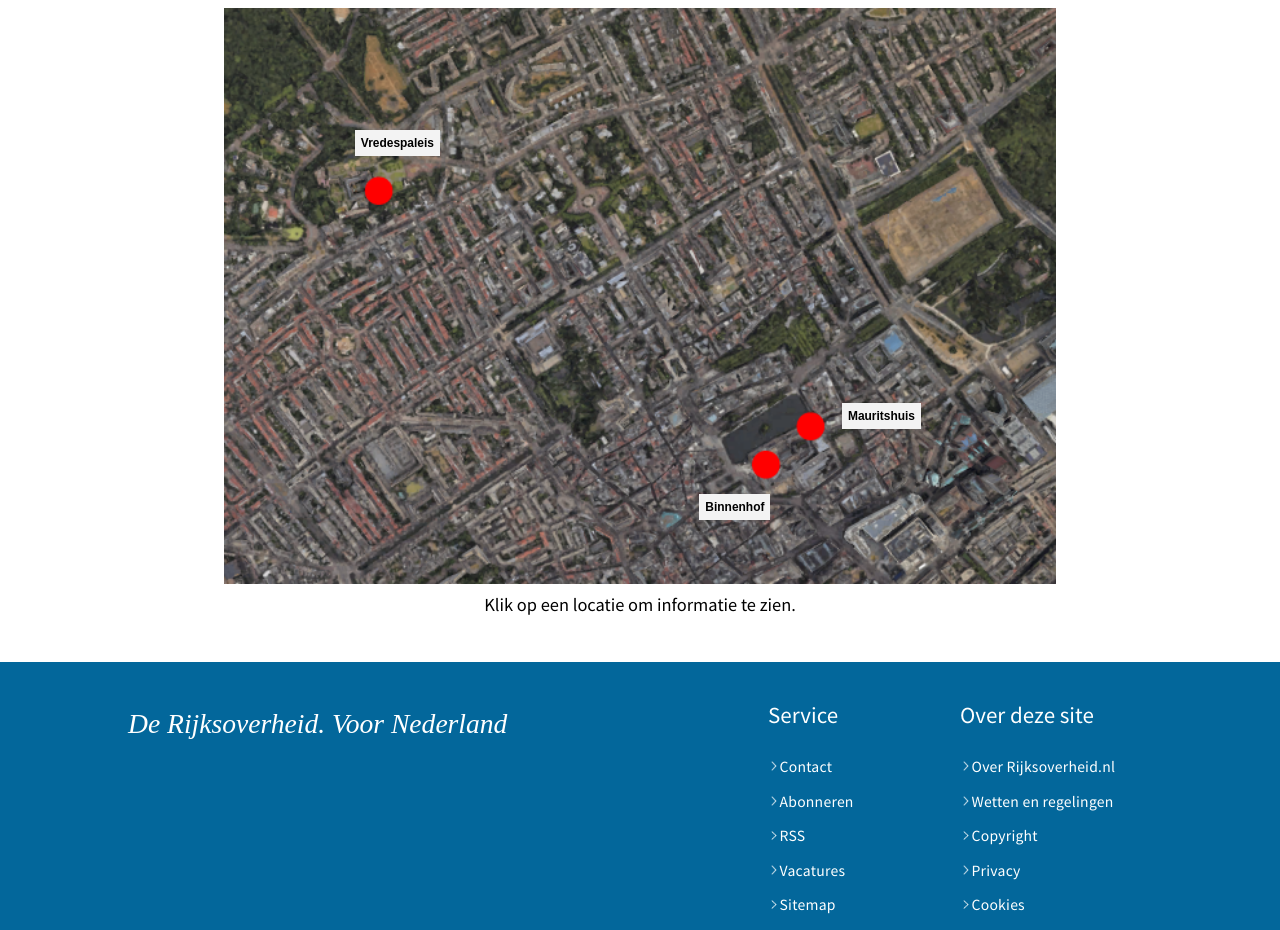
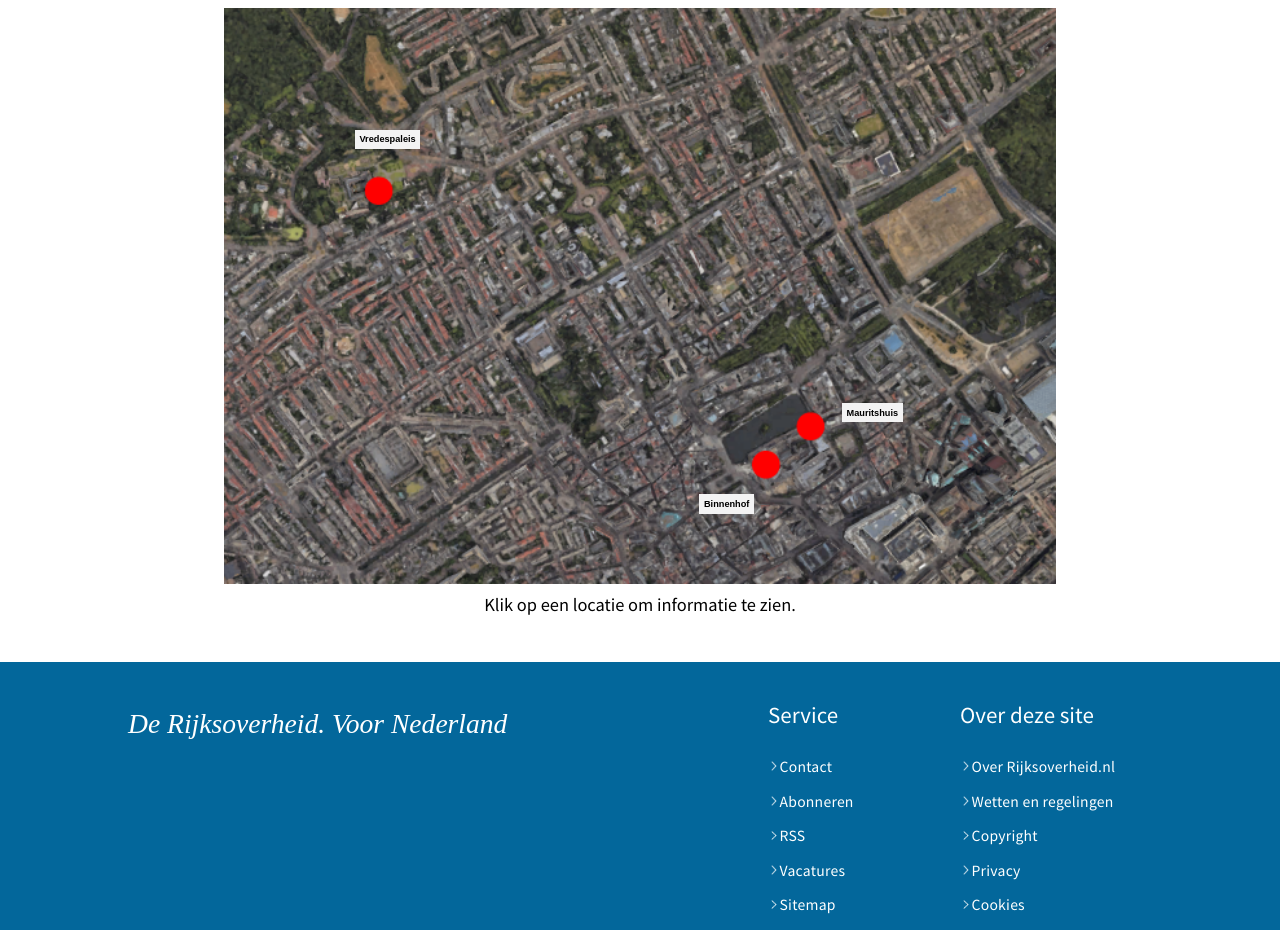
Before and after one commit to miloraven/FED, a plain HTML site: page informatie.html in a window 1280 px wide. Shown: the part 1580-2510 px from the top of the page. Drawn offline with Linux system fonts and the light colour scheme.

Commit message:
Add files via upload

```diff
--- a/styles/style2.css
+++ b/styles/style2.css
@@ -81,7 +81,7 @@ main section:nth-of-type(2) button {
   padding: 0.5em;
   border: none;
   background-color: var(--grijze-achtergrond);
-  font-size: 0.65rem;
+  font-size: 0.50rem;
   font-weight: bold;
   color: var(--zwarte-text);
 }
@@ -93,7 +93,7 @@ main section:nth-of-type(2) p{
 
 /* Specifieke posities voor de knoppen */
 main section:nth-of-type(2) button:nth-of-type(3) {
-  top: 78%;
+  top: 76%;
   left: 55%;
 }
 
```
